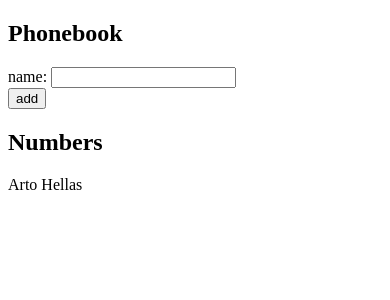
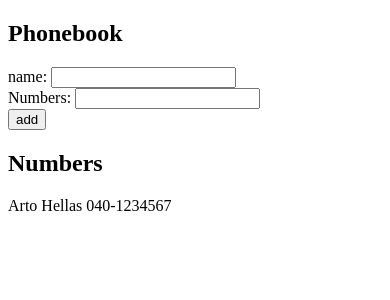
Before and after one commit to nuwaninfo/Full_Stack_Open, a React (Vite) app in the folder part_2/phonebook/: page / in a window 390 px wide. Shown: the top 300 px of the page. Built offline with nearby package versions, Linux system fonts and the light colour scheme.

Commit message:
Completion of exercise 2.8: The Phonebook Step 3

```diff
--- a/part_2/phonebook/src/App.jsx
+++ b/part_2/phonebook/src/App.jsx
@@ -1,30 +1,39 @@
 import { useState } from "react";
 
 const App = () => {
-  const [persons, setPersons] = useState([{ name: "Arto Hellas" }]);
+  const [persons, setPersons] = useState([
+    { name: "Arto Hellas", number: "040-1234567" },
+  ]);
   const [newName, setNewName] = useState("");
+  const [newNumber, setNewNumber] = useState("");
 
   const handleSubmit = (event) => {
     event.preventDefault();
     let newPersons = [];
 
-    const newNameObj = { name: newName };
+    const newObj = { name: newName, number: newNumber };
 
     // Check the name being added is already in the array
     const isEqual = persons.some(
-      (item) => JSON.stringify(item) === JSON.stringify(newNameObj)
+      (item) => JSON.stringify(item) === JSON.stringify(newObj)
     );
     if (isEqual === false) {
-      newPersons = [...persons, newNameObj];
+      newPersons = [...persons, newObj];
+
       setPersons(newPersons);
     } else {
       alert(`${newName} is already added to phonebook`);
     }
   };
 
-  // Get the value of input field
+  // Get the value of name
   const handleName = (event) => {
     setNewName(event.target.value);
+  };
+
+  // Get the value of input number
+  const handleNumber = (event) => {
+    setNewNumber(event.target.value);
   };
 
   return (
@@ -35,12 +44,19 @@ const App = () => {
           name: <input value={newName} onChange={handleName} />
         </div>
         <div>
+          Numbers: <input value={newNumber} onChange={handleNumber} />
+        </div>
+        <div>
           <button type="submit">add</button>
         </div>
       </form>
       <h2>Numbers</h2>
       {persons.map((person) => {
-        return <div key={person.name}>{person.name}</div>;
+        return (
+          <div key={person.name}>
+            {person.name} {person.number}
+          </div>
+        );
       })}
     </div>
   );
```
